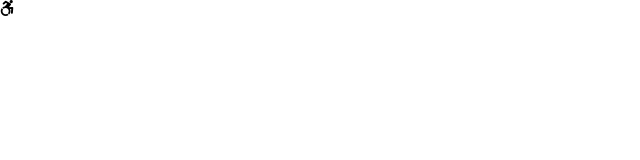
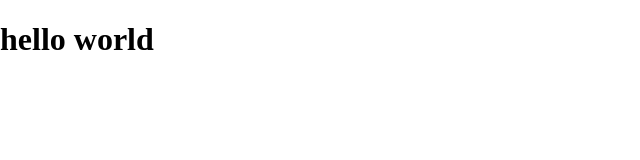
Before and after one commit to mo-zaid/temp, a plain HTML site: page index.html in a window 1280 px wide. Shown: the whole page, without its empty margins (0-640 px from the left). Drawn offline with Linux system fonts and the light colour scheme.

Commit message:
hello world

```diff
--- a/index.html
+++ b/index.html
@@ -11,7 +11,8 @@
 </head>
 <body>
 
+    <h1>hello world</h1>
     <script src="script.js"></script>
-    <i class="fab fa-accessible-icon"></i>
+
 </body>
 </html>
```
